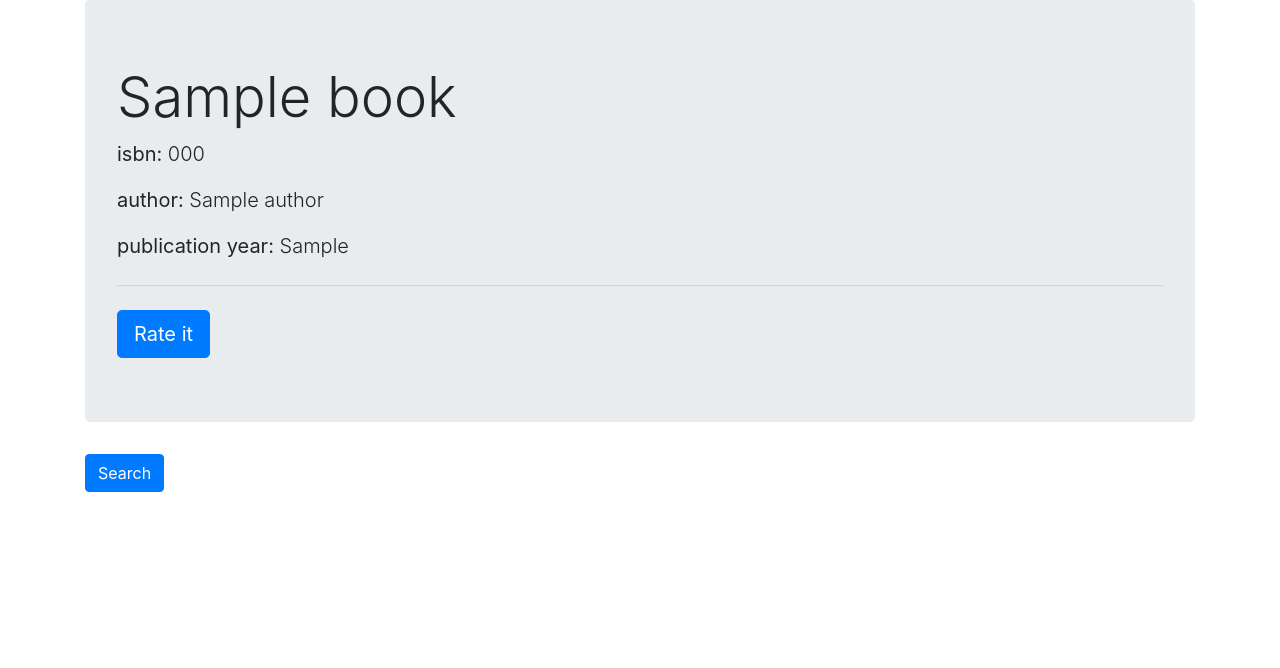
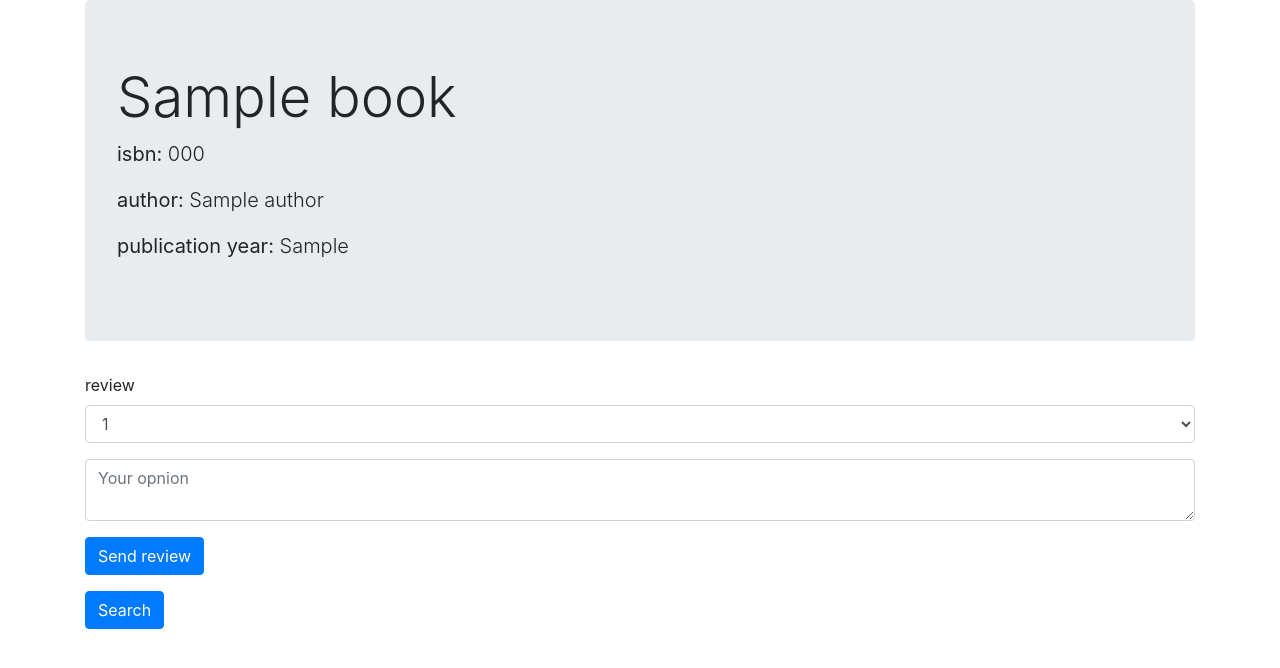
Before and after one commit to vsoaresbruno/app-search-book, a Flask app: page /book/1 in a window 1280 px wide. Shown: the top 668 px of the page. Run offline with Flask 2, Linux system fonts and the light colour scheme; the visitor is signed in with stand-in values (Sample User, id 1); tables that the repository leaves empty hold one stand-in row (values such as "Sample post"); some libraries are stand-ins or nearby versions.

Commit message:
feat(Review book): now users be able to review a book

```diff
--- a/application.py
+++ b/application.py
@@ -12,6 +12,12 @@ from models import *
 db.init_app(app)
 
 app.secret_key = 'somesecretkey'
+
+def get_user_id():
+    session_id = session['logged_in']
+    user = User.query.filter_by(id=session_id).first()
+
+    return user.id
 
 @app.before_request
 def before_request():
@@ -86,8 +92,18 @@ def search():
 
 @app.route("/book/<int:book_id>", methods=["POST","GET"])
 def book(book_id):
+    if request.method == "POST":
+
+        review_rating = request.form.get("review")
+        review_opnion = request.form.get("review_opnion")
+        user_id = get_user_id()
+        review = Review(review=review_rating, review_opnion=review_opnion, book_id=book_id, user_id=user_id)
+
+        db.session.add(review)
+        db.session.commit()
+        return "Reviewed"
+
     query = Book.query.filter(Book.id == book_id).first()
-    print(query)
     return render_template("book_detail.html", book=query)
 
 @app.route("/reviews")
--- a/templates/book_detail.html
+++ b/templates/book_detail.html
@@ -6,9 +6,26 @@
     <p class="lead"><strong>isbn: </strong>{{book.isbn}}</p>
     <p class="lead"><strong>author: </strong>{{book.authors.name}}</p>
     <p class="lead"><strong>publication year: </strong>{{book.year}}</p>
-    <hr class="my-4">
-    <a class="btn btn-primary btn-lg" href="#" role="button">Rate it</a>
   </div>
+
+  <form action="{{ url_for('book', book_id=book.id) }}" method="post">
+    <div class="form-group">
+      <label for="review">review</label>
+      <select name="review" id="review" class="form-control">
+        <option value="1">1</option>
+        <option value="2">2</option>
+        <option value="3">3</option>
+        <option value="4">4</option>
+        <option value="5">5</option>
+      </select>
+    </div>
+    <div class="form-group">
+      <textarea class="form-control" name="review_opnion" placeholder="Your opnion"></textarea>
+    </div>
+    <div class="form-group">
+      <button type="submit" class="btn btn-primary">Send review</button>
+    </div>
+  </form>
 
   <div class="form-group">
     <a class="btn btn-primary" href="{{ url_for('search') }}">Search</a>
```
Also changed, not shown: models.py (+11 -0 lines).
